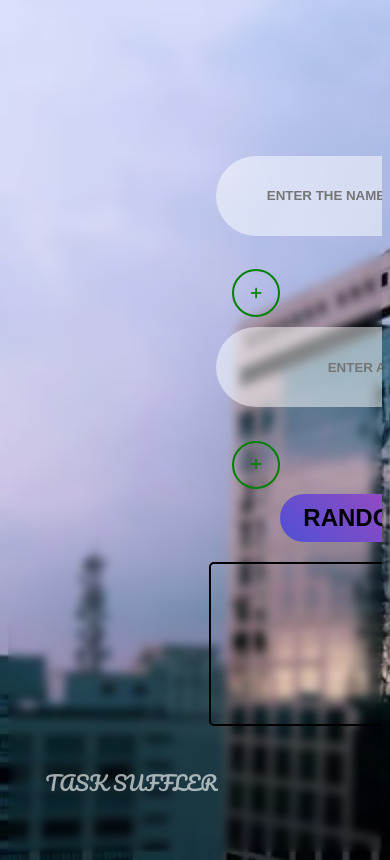
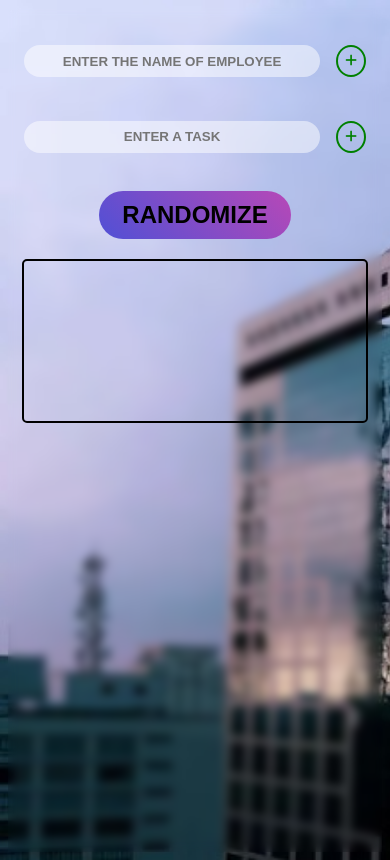
Before and after one commit to ak-sudo/taskShuffler, a plain HTML site: page index.html in a window 390 px wide. Drawn offline with Linux system fonts and the light colour scheme; files whose address does not match are found by name.

Commit message:
Update style.css

```diff
--- a/style.css
+++ b/style.css
@@ -2,10 +2,14 @@
     overflow: hidden;
 }
 
-#title {
+.title {
     font-family: "Pacifico", serif;
     font-weight: 400;
     font-style: normal;
+}
+
+#layout{
+    height: 100vh;
 }
 
 h1{
@@ -30,15 +34,7 @@ body{
     background-position-x: center;
     opacity: 0.7;
 }
-/* #sidebar{height:90%;
-    background: url('assets/sidebar.jpeg');
-    margin: 1rem;
-    opacity: 0.5;
-    background-size:cover;
-    background-repeat: no-repeat;
-    background-position-x: center;
-    border-radius: 15px;
-} */
+
 #title{
     font-size: 20px;
     position: absolute;
@@ -136,3 +132,54 @@ body{
     text-transform: uppercase;
     font-size: 1.5rem;
 }
+
+
+@media (max-width: 877px) {
+    .sidepannel{
+        display: none;
+    }
+
+    .right{
+        position: relative;
+        left: 0;
+        top: 1rem;
+        padding: 1rem;
+        display: flex;
+        flex-direction: column;
+        align-items: center;
+    }
+
+    .right .info{
+        width: 100%;
+        display: flex;
+        justify-content: center;
+    }
+
+    .right .info input{
+        width: 100%;
+        height: 2rem;
+    }
+
+    .right .info button{
+        margin-left: 1rem;
+        height: 2rem;
+        width: 2rem;
+    }
+
+    .titleSmall{
+        width: 100%;
+        height: 5rem;
+        position: fixed;
+        bottom: 10%;
+        display: flex;
+        color: rgb(30, 190, 205);
+        align-items: center;
+        justify-content: center;
+    }
+
+    .titleSmall p::after{
+        content: 'TASK SHUFFLER';
+        font-size: 2rem;
+    }
+
+}
```
